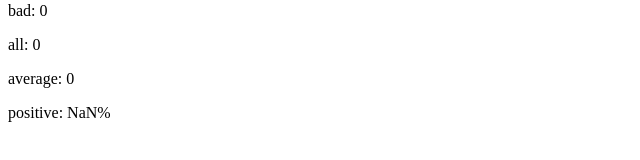
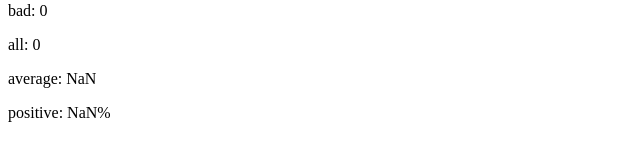
Before and after one commit to hyjin123/helsinki-part1-2025, a React (Vite) app in the folder unicafe/: page / in a window 1280 px wide. Shown: the part 247-407 px from the top of the page, without its empty margins (0-640 px from the left). Built offline with nearby package versions, Linux system fonts and the light colour scheme.

Commit message:
exercise 1.7

```diff
--- a/unicafe/src/App.jsx
+++ b/unicafe/src/App.jsx
@@ -27,7 +27,7 @@ const App = () => {
   const total = good + neutral + bad;
 
   //calculate the average score
-  const average = (good * 1 + neutral * 0 + bad * -1) / 9;
+  const average = (good * 1 + neutral * 0 + bad * -1) / total;
 
   //calculate the percentage of feedback
   const percentage = good / total;
```
